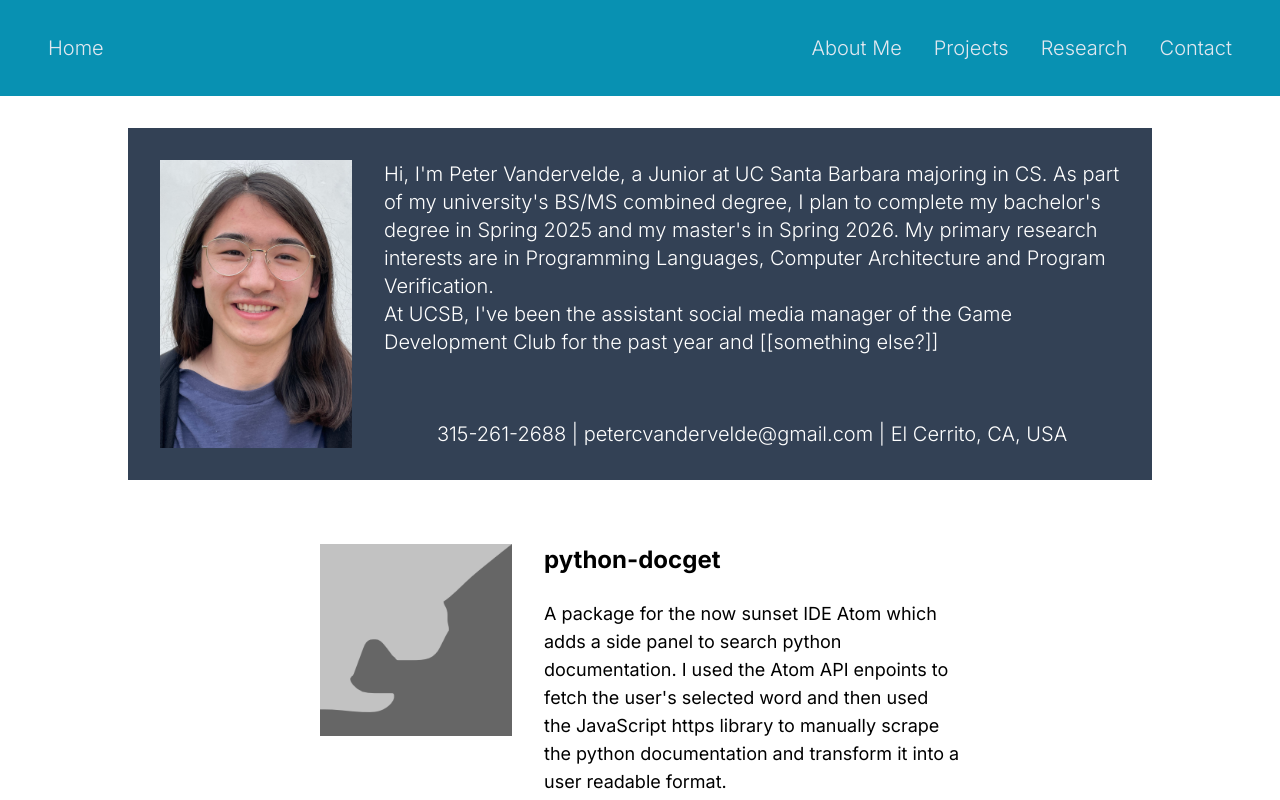
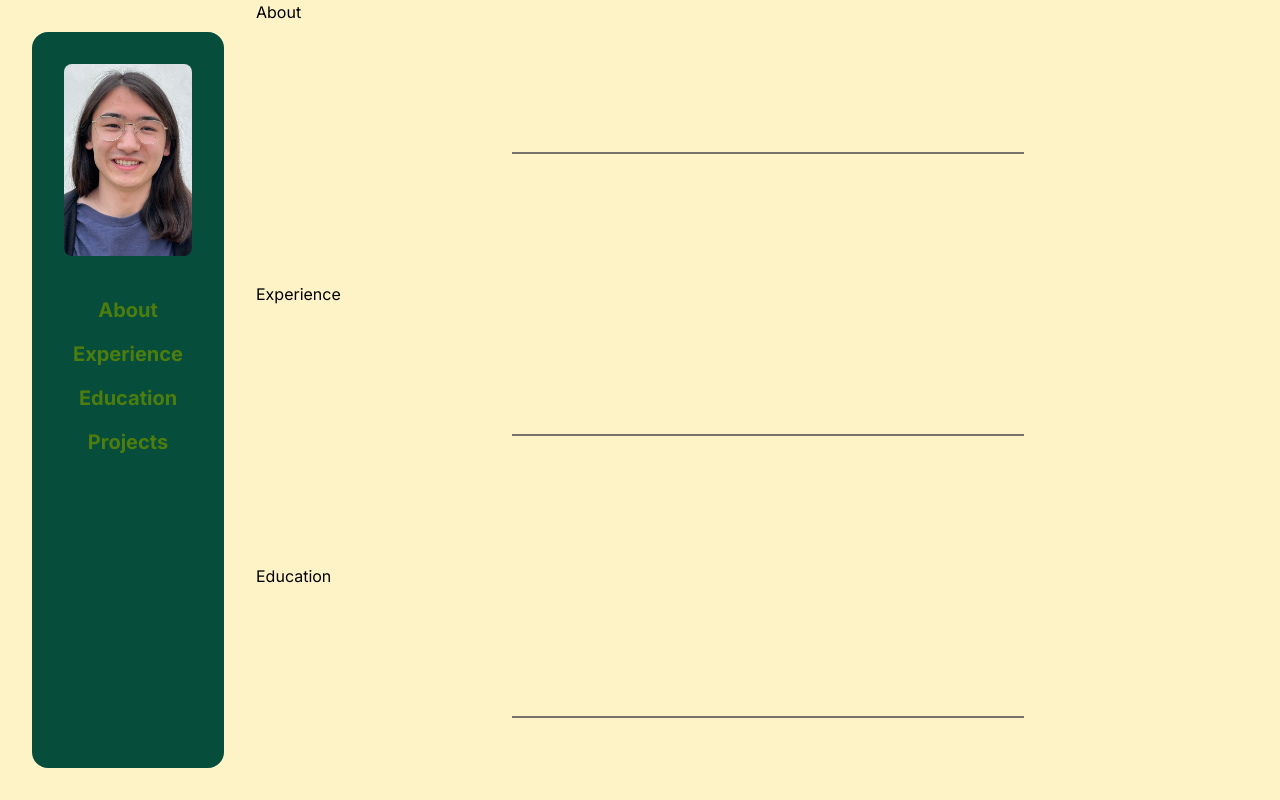
Before and after one commit to r0ckwav3/r0ckwav3.github.io, a Next.js app: page / in a window 1280 px wide. Shown: the top 800 px of the page. Built offline with nearby package versions, Linux system fonts and the light colour scheme.

Commit message:
trying out a different layout

```diff
--- a/app/NavBar.tsx
+++ /dev/null
@@ -1,25 +0,0 @@
-export default function NavBar() {
-  return (
-    <div className="min-w-screen h-24 sticky top-0 flex flex-row items-center z-40 bg-cyan-600">
-      <div className="grow-0 w-8" />
-      <NavBarButton name="Home" link="/" />
-      <div className="grow" />
-      <NavBarButton name="About Me" link="/about" />
-      <NavBarButton name="Projects" link="/projects" />
-      <NavBarButton name="Research" link="/research" />
-      <NavBarButton name="Contact" link="/contact" />
-      <div className="grow-0 w-8" />
-    </div>
-  );
-}
-
-function NavBarButton({
-  name,
-  link,
-}: Readonly<{ name: string; link: string }>) {
-  return (
-    <div className="m-4 font-light text-xl text-slate-200">
-      <a href={link}> {name} </a>
-    </div>
-  );
-}
--- a/app/layout.tsx
+++ b/app/layout.tsx
@@ -14,7 +14,6 @@ export default function RootLayout({children}: Readonly<{children: React.ReactNo
   return (
     <html lang="en">
       <body className={inter.className}>
-        <NavBar />
         {children}
       </body >
     </html>
--- a/app/page.tsx
+++ b/app/page.tsx
@@ -5,84 +5,170 @@ import projectsjson from "@/app/data/projects.json";
 
 export default function Home() {
   return (
-    <div>
-      <HomeBanner />
-      <ProjectSummaries />
+    <div className="fixed flex flex-row w-screen h-screen bg-amber-100">
+      <Sidebar />
+      <Content />
     </div>
   );
 }
 
-function HomeBanner() {
-  const contact_text = contactjson.methods.filter(e => e.shortlist).map((e) => e.address).join(" | ");
+function Sidebar() {
+  let Buttons = [
+    ["About", "section-about"],
+    ["Experience", "section-experience"],
+    ["Education", "section-educatoin"],
+    ["Projects", "section-projects"],
+  ]
 
   return (
-    <div className="flex flex-row my-8 mx-32 p-8 bg-slate-700">
-      <div className="w-48 h-72 relative flex-none mr-8">
+    <div className = "flex flex-col justify-start items-center m-8 rounded-2xl max-h-screen bg-emerald-900">
+      <div className="relative w-32 h-48 m-8">
         <Image
+          className="rounded-lg"
           style={{ objectFit: "cover" }}
           src={aboutjson.image.src}
           alt={aboutjson.image.alt}
           fill
         />
       </div>
-      <div className="relative text-xl text-white font-light">
-        {aboutjson.short_about.map((e, i) => (
-          <div key={i}> {e} </div >)
-        )}
-        <div className="text-center absolute bottom-0 inset-x-0"> {contact_text} </div>
-      </div>
+          {Buttons.map(b => <SidebarButton key={b[0]} title={b[0]} jumpto={b[1]} selected={false} />)}
     </div>
-  );
+  )
 }
 
-type Project = {
-  title: string;
-  image: { src: string; alt: string };
-  short_desc: string;
-  long_desc: string;
-  links: Array<{ name: string; url: string }>;
-};
-
-function ProjectSummaries() {
-  let objs: Array<React.ReactNode> = [];
-  projectsjson.projects.forEach((proj, i) => {
-    if(i!=0){
-      objs.push(<ProjectSummaryDivider />)
-    }
-    objs.push(<ProjectSummary project={proj} key={proj.title} />)
-  })
+function SidebarButton({ title, jumpto, selected }: Readonly<{ title: string, jumpto: string, selected: boolean }>){
+  let colorclass = selected ? "text-lime-500" : "text-lime-700 hover:text-lime-600";
+  let classes = "text-xl my-2 font-bold transition duration-200 " + colorclass;
   return (
-    <div className="flex flex-col items-center">
-      {objs}
-    </div>
-  );
-}
-
-function ProjectSummary({ project }: Readonly<{ project: Project }>) {
-  return (
-    <div className="flex flex-row w-1/2 m-8">
-      <div className="w-48 h-48 relative flex-none">
-        <Image
-          style={{ objectFit: "cover" }}
-          src={project.image.src}
-          alt={project.image.alt}
-          fill
-        />
-      </div>
-      <div className="ml-8">
-        <div className="text-black text-2xl font-bold">
-          <a target="_blank" rel="noopener noreferrer" href={project.links[0].url}>{project.title}</a>
-        </div>
-        <br />
-        <div className="text-lg">{project.short_desc}</div>
-      </div>
-    </div>
-  );
-}
-
-function ProjectSummaryDivider(){
-  return (
-    <div className = "h-1 w-3/4 bg-zinc-500">
+    <div className={classes}>
+      {title}
     </div >
   )
 }
+
+function Content() {
+  return (
+    <div className = "grow overflow-scroll">
+      <SectionAbout />
+      <ContentSpacer />
+      <SectionExperience />
+      <ContentSpacer />
+      <SectionEducation />
+      <ContentSpacer />
+      <SectionProjects />
+    </div>
+  )
+}
+
+function SectionAbout() {
+  return (
+    <div id="section-about">
+      About
+    </div>
+  )
+}
+
+function SectionExperience() {
+  return (
+    <div id="section-experience">
+      Experience
+    </div>
+  )
+}
+
+function SectionEducation() {
+  return (
+    <div id="section-Eeucation">
+      Education
+    </div>
+  )
+}
+
+function SectionProjects() {
+  return (
+    <div id="section-projects">
+      Projects
+    </div>
+  )
+}
+
+function ContentSpacer() {
+  return (
+    <div className = "mx-auto my-32 w-1/2 h-0.5 bg-stone-500">
+    </div >
+  )
+}
+// function HomeBanner() {
+//   const contact_text = contactjson.methods.filter(e => e.shortlist).map((e) => e.address).join(" | ");
+
+//   return (
+//     <div className="flex flex-row my-8 mx-32 p-8 bg-slate-700">
+//       <div className="w-48 h-72 relative flex-none mr-8">
+//         <Image
+//           style={{ objectFit: "cover" }}
+//           src={aboutjson.image.src}
+//           alt={aboutjson.image.alt}
+//           fill
+//         />
+//       </div>
+//       <div className="relative text-xl text-white font-light">
+//         {aboutjson.short_about.map((e, i) => (
+//           <div key={i}> {e} </div >)
+//         )}
+//         <div className="text-center absolute bottom-0 inset-x-0"> {contact_text} </div>
+//       </div>
+//     </div>
+//   );
+// }
+
+// type Project = {
+//   title: string;
+//   image: { src: string; alt: string };
+//   short_desc: string;
+//   long_desc: string;
+//   links: Array<{ name: string; url: string }>;
+// };
+
+// function ProjectSummaries() {
+//   let objs: Array<React.ReactNode> = [];
+//   projectsjson.projects.forEach((proj, i) => {
+//     if(i!=0){
+//       objs.push(<ProjectSummaryDivider />)
+//     }
+//     objs.push(<ProjectSummary project={proj} key={proj.title} />)
+//   })
+//   return (
+//     <div className="flex flex-col items-center">
+//       {objs}
+//     </div>
+//   );
+// }
+
+// function ProjectSummary({ project }: Readonly<{ project: Project }>) {
+//   return (
+//     <div className="flex flex-row w-1/2 m-8">
+//       <div className="w-48 h-48 relative flex-none">
+//         <Image
+//           style={{ objectFit: "cover" }}
+//           src={project.image.src}
+//           alt={project.image.alt}
+//           fill
+//         />
+//       </div>
+//       <div className="ml-8">
+//         <div className="text-black text-2xl font-bold">
+//           <a target="_blank" rel="noopener noreferrer" href={project.links[0].url}>{project.title}</a>
+//         </div>
+//         <br />
+//         <div className="text-lg">{project.short_desc}</div>
+//       </div>
+//     </div>
+//   );
+// }
+
+// function ProjectSummaryDivider(){
+//   return (
+//     <div className = "h-1 w-3/4 bg-zinc-500">
+//     </div >
+//   )
+// }
```
Also changed, not shown: app/page_old.tsx (deleted, +0 -113 lines).
